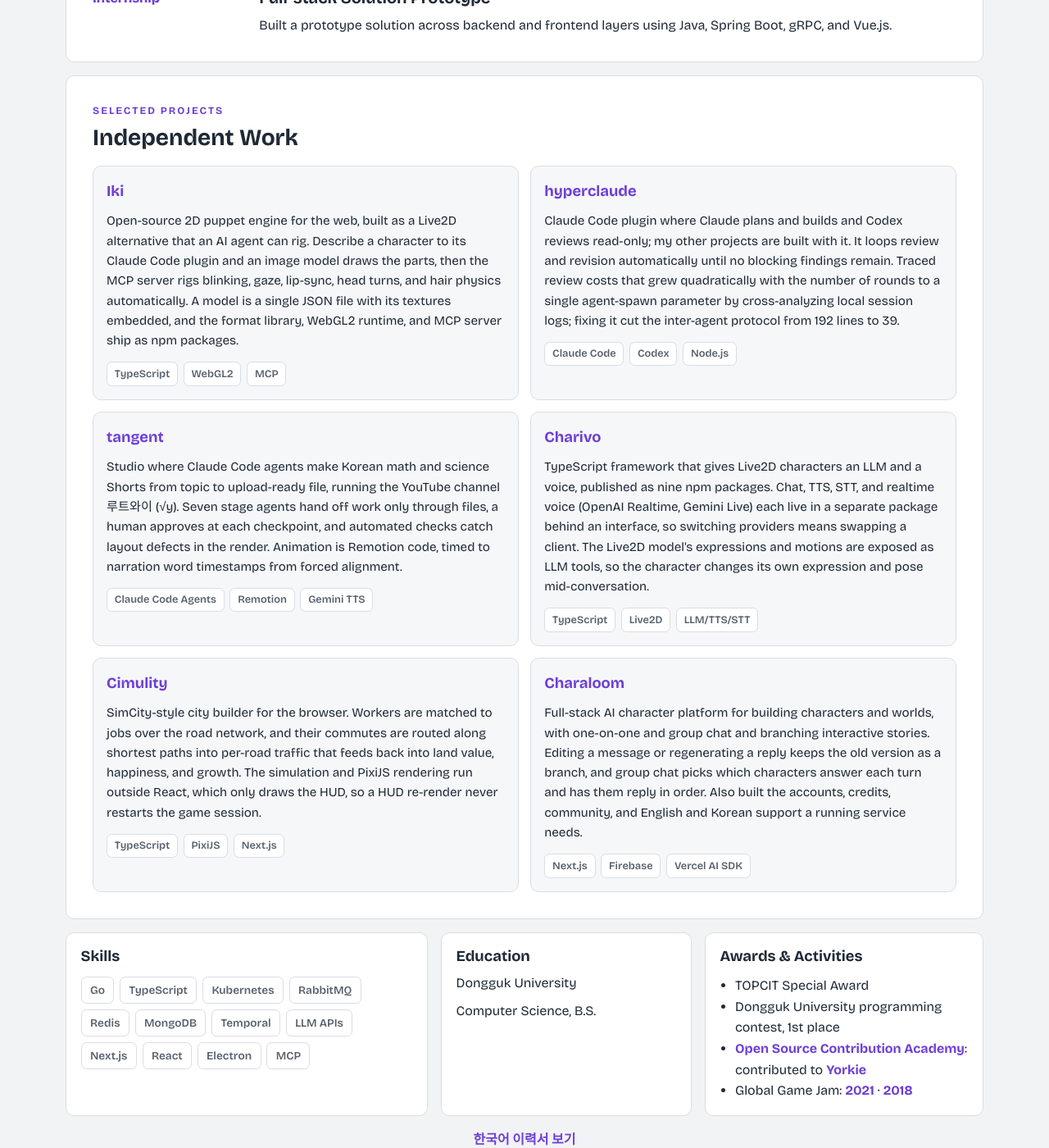
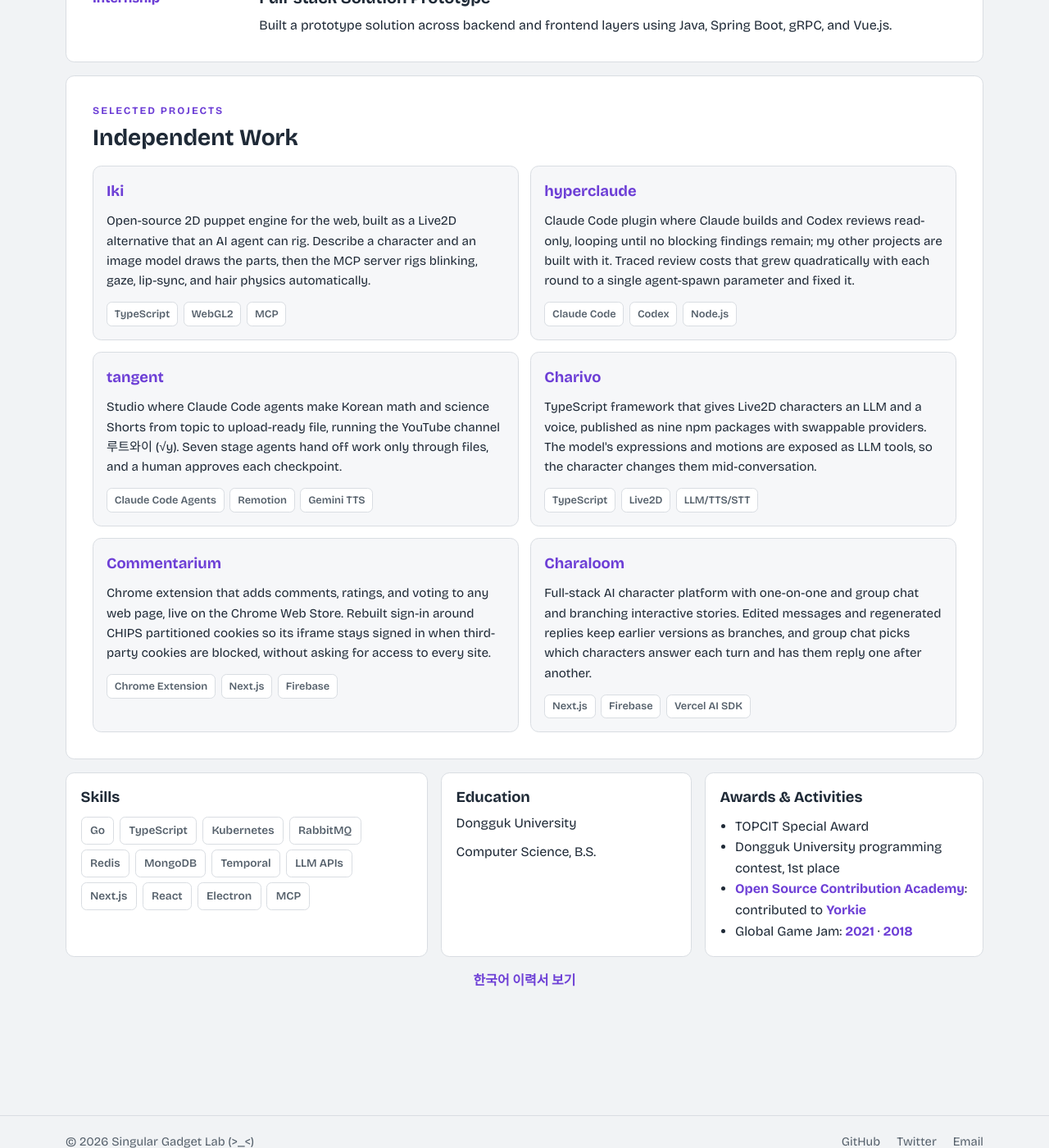
Before and after one commit to zeikar/zeikar.github.io, a Jekyll site: the page built from resume.html, in a window 1280 px wide and 1400 px high, scrolled down 1472 px. Shown: the whole window at 82% size. Built offline with Jekyll 4.4.1, drawn with Linux system fonts in a browser that asks for light colours; some web fonts are replaced.

Commit message:
docs(resume): trim independent work to two sentences, swap cimulity for commentarium

```diff
--- a/resume.html
+++ b/resume.html
@@ -127,9 +127,8 @@
           <h3><a href="{{ '/projects/iki/' | relative_url }}">Iki</a></h3>
           <p>
             Open-source 2D puppet engine for the web, built as a Live2D alternative that an AI agent can rig.
-            Describe a character to its Claude Code plugin and an image model draws the parts, then the MCP server
-            rigs blinking, gaze, lip-sync, head turns, and hair physics automatically. A model is a single JSON file
-            with its textures embedded, and the format library, WebGL2 runtime, and MCP server ship as npm packages.
+            Describe a character and an image model draws the parts, then the MCP server rigs blinking, gaze,
+            lip-sync, and hair physics automatically.
           </p>
           <div class="project-tags">
             <span>TypeScript</span>
@@ -141,10 +140,9 @@
         <article class="resume-project">
           <h3><a href="{{ '/projects/hyperclaude/' | relative_url }}">hyperclaude</a></h3>
           <p>
-            Claude Code plugin where Claude plans and builds and Codex reviews read-only; my other projects are built with it.
-            It loops review and revision automatically until no blocking findings remain.
-            Traced review costs that grew quadratically with the number of rounds to a single agent-spawn parameter
-            by cross-analyzing local session logs; fixing it cut the inter-agent protocol from 192 lines to 39.
+            Claude Code plugin where Claude builds and Codex reviews read-only, looping until no blocking findings
+            remain; my other projects are built with it. Traced review costs that grew quadratically with each round
+            to a single agent-spawn parameter and fixed it.
           </p>
           <div class="project-tags">
             <span>Claude Code</span>
@@ -157,9 +155,8 @@
           <h3><a href="{{ '/projects/tangent/' | relative_url }}">tangent</a></h3>
           <p>
             Studio where Claude Code agents make Korean math and science Shorts from topic to upload-ready file,
-            running the YouTube channel 루트와이 (√y). Seven stage agents hand off work only through files, a human
-            approves at each checkpoint, and automated checks catch layout defects in the render.
-            Animation is Remotion code, timed to narration word timestamps from forced alignment.
+            running the YouTube channel 루트와이 (√y). Seven stage agents hand off work only through files, and a
+            human approves each checkpoint.
           </p>
           <div class="project-tags">
             <span>Claude Code Agents</span>
@@ -171,10 +168,9 @@
         <article class="resume-project">
           <h3><a href="{{ '/projects/charivo/' | relative_url }}">Charivo</a></h3>
           <p>
-            TypeScript framework that gives Live2D characters an LLM and a voice, published as nine npm packages.
-            Chat, TTS, STT, and realtime voice (OpenAI Realtime, Gemini Live) each live in a separate package behind
-            an interface, so switching providers means swapping a client. The Live2D model's expressions and motions
-            are exposed as LLM tools, so the character changes its own expression and pose mid-conversation.
+            TypeScript framework that gives Live2D characters an LLM and a voice, published as nine npm packages
+            with swappable providers. The model's expressions and motions are exposed as LLM tools, so the
+            character changes them mid-conversation.
           </p>
           <div class="project-tags">
             <span>TypeScript</span>
@@ -184,27 +180,25 @@
         </article>
 
         <article class="resume-project">
-          <h3><a href="{{ '/projects/cimulity/' | relative_url }}">Cimulity</a></h3>
+          <h3><a href="{{ '/projects/commentarium/' | relative_url }}">Commentarium</a></h3>
           <p>
-            SimCity-style city builder for the browser. Workers are matched to jobs over the road network, and their
-            commutes are routed along shortest paths into per-road traffic that feeds back into land value, happiness,
-            and growth. The simulation and PixiJS rendering run outside React, which only draws the HUD, so a HUD
-            re-render never restarts the game session.
+            Chrome extension that adds comments, ratings, and voting to any web page, live on the Chrome Web Store.
+            Rebuilt sign-in around CHIPS partitioned cookies so its iframe stays signed in when third-party cookies
+            are blocked, without asking for access to every site.
           </p>
           <div class="project-tags">
-            <span>TypeScript</span>
-            <span>PixiJS</span>
+            <span>Chrome Extension</span>
             <span>Next.js</span>
+            <span>Firebase</span>
           </div>
         </article>
 
         <article class="resume-project">
           <h3><a href="{{ '/projects/charaloom/' | relative_url }}">Charaloom</a></h3>
           <p>
-            Full-stack AI character platform for building characters and worlds, with one-on-one and group chat and
-            branching interactive stories. Editing a message or regenerating a reply keeps the old version as a branch,
-            and group chat picks which characters answer each turn and has them reply in order. Also built the accounts,
-            credits, community, and English and Korean support a running service needs.
+            Full-stack AI character platform with one-on-one and group chat and branching interactive stories.
+            Edited messages and regenerated replies keep earlier versions as branches, and group chat picks which
+            characters answer each turn and has them reply one after another.
           </p>
           <div class="project-tags">
             <span>Next.js</span>
```
Also changed, not shown: resume-ko.html (+14 -24 lines).
